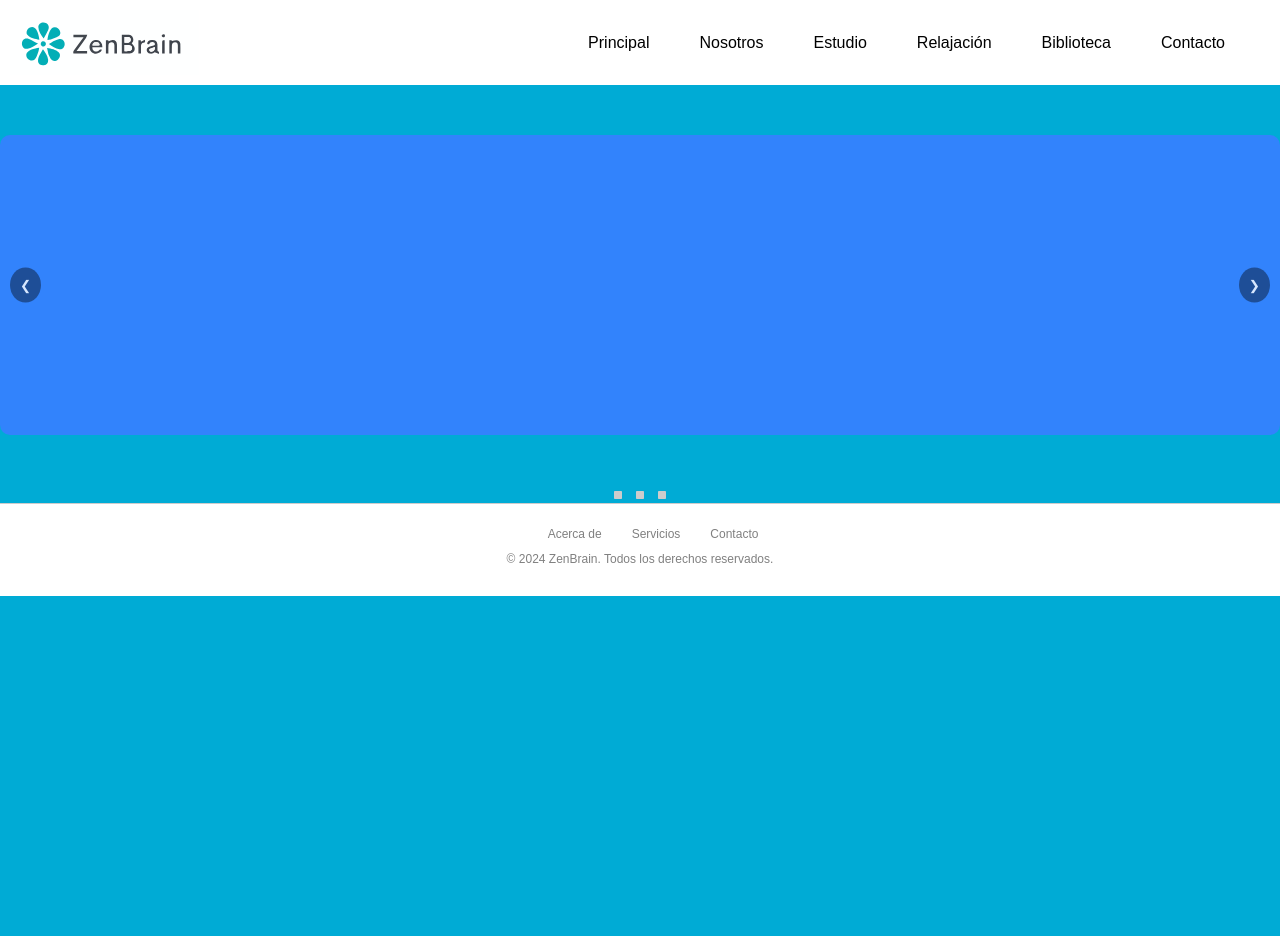
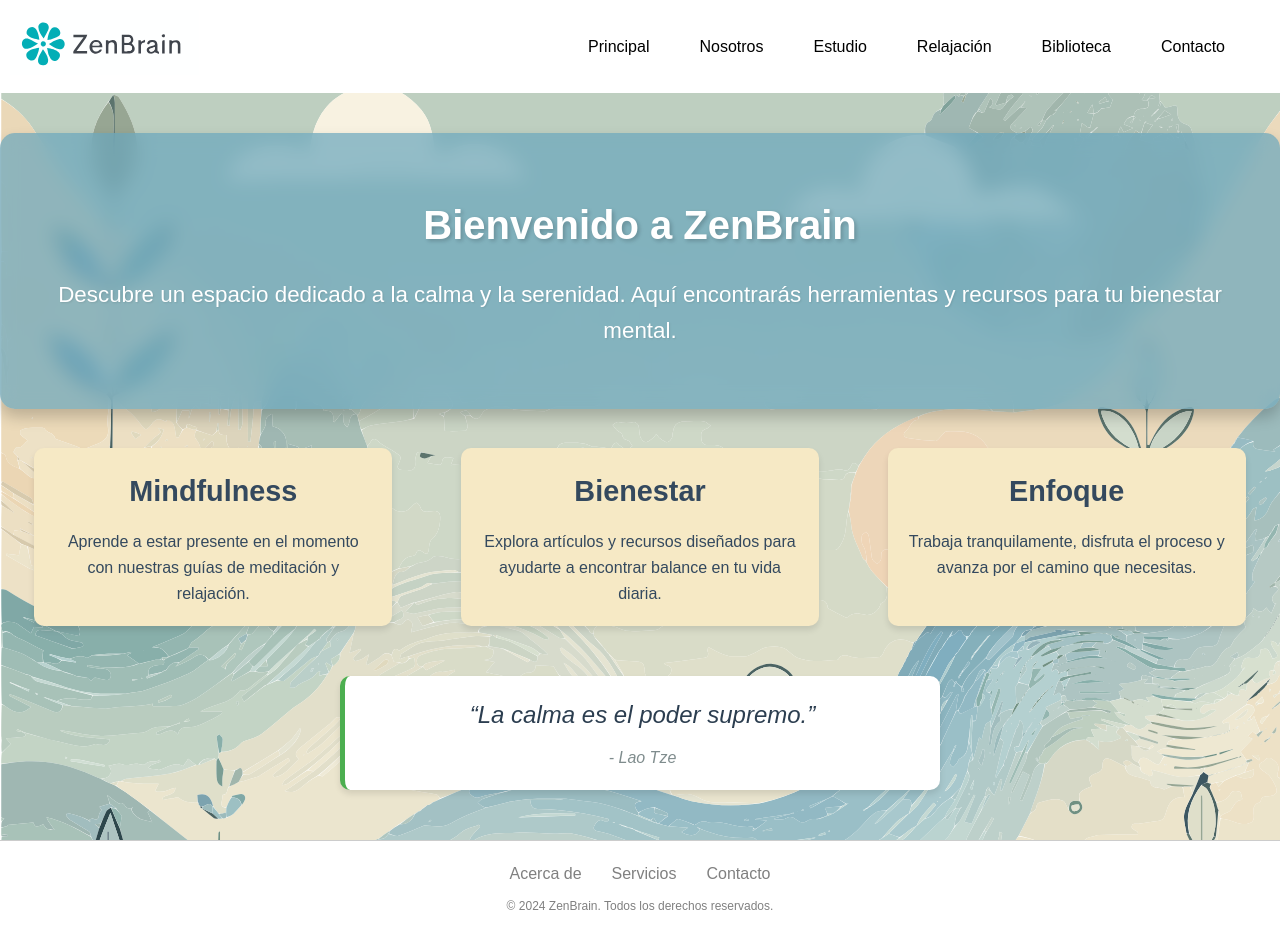
Before and after one commit to CommonAleXD/ZENBRAIN, a PHP site: page / in a window 1280 px wide. Before the commit the page ends 596 px from the top, so only its background shows below. Run offline with PHP 8.4, Linux system fonts and the light colour scheme.

Commit message:
Homepage y algunas cosillas mas

```diff
--- a/index.html
+++ b/index.html
@@ -1,19 +1,18 @@
 <!DOCTYPE html>
 <html lang="en">
 <head>
-<link rel="icon" href="images/iso.svg" type="image/svg">
-<title>ZENBRAIN</title>
-<meta charset="utf-8">
-<meta name="viewport" content="width=device-width, initial-scale=1">
-<link rel="stylesheet" href="styleIndex.css">
+    <link rel="icon" href="images/iso.svg" type="image/svg">
+    <title>ZENBRAIN</title>
+    <meta charset="utf-8">
+    <meta name="viewport" content="width=device-width, initial-scale=1">
+    <link rel="stylesheet" href="styleIndex.css">
 </head>
 
 <body>
-
     <!------------ Header ------------>
     <header>
         <div class="logo">
-            <img src="images/logoletras.svg" alt ="ZENBRAIN Logo">
+            <img src="images/logoletras.svg" alt="ZENBRAIN Logo">
         </div>
         <nav>
             <ul>
@@ -29,22 +28,31 @@
 
     <!------------ Main Section ------------>
     <main>
-        <div class="carrusel">
-            <div class="slides">
-                <div class="slide">Slide 1</div>
-                <div class="slide">Slide 2</div>
-                <div class="slide">Slide 3</div>
+        <section class="welcome-section">
+            <h1>Bienvenido a ZenBrain</h1>
+            <p>Descubre un espacio dedicado a la calma y la serenidad. Aquí encontrarás herramientas y recursos para tu bienestar mental.</p>
+        </section>
+
+        <section class="info-section">
+            <div class="info-card">
+                <h2>Mindfulness</h2>
+                <p>Aprende a estar presente en el momento con nuestras guías de meditación y relajación.</p>
             </div>
+            <div class="info-card">
+                <h2>Bienestar</h2>
+                <p>Explora artículos y recursos diseñados para ayudarte a encontrar balance en tu vida diaria.</p>
+            </div>
+            <div class="info-card">
+                <h2>Enfoque</h2>
+                <p>Trabaja tranquilamente, disfruta el proceso y avanza por el camino que necesitas.</p>
+            </div>
+        </section>
 
-            <button class="prev" onclick="moveSlide(-1)">&#10094;</button>
-            <button class="sig" onclick="moveSlide(1)">&#10095;</button>
-        </div>
-
-        <div class="dots">
-            <span class="dot" onclick="currentSlide(1)"></span>
-            <span class="dot" onclick="currentSlide(2)"></span>
-            <span class="dot" onclick="currentSlide(3)"></span>
-        </div>
+        <section class="quote-section">
+            <blockquote>
+                “La calma es el poder supremo.” <br><span>- Lao Tze</span>
+            </blockquote>
+        </section>
     </main>
 
     <!------------ Footer ------------>
@@ -59,6 +67,8 @@
         </div>
     </footer>
 
+    <!------------Agregar el archivo JavaScript  ------------>
+    <script src="scriptIndex.js"></script>
+
 </body>
-
 </html>
--- /dev/null
+++ b/scriptIndex.js
@@ -0,0 +1,19 @@
+// Seleccionamos la sección
+const welcomeSection = document.querySelector('.welcome-section');
+
+// Función para manejar el scroll
+function handleScroll() {
+    const scrollPosition = window.scrollY; // Posición de desplazamiento vertical
+    const sectionTop = welcomeSection.offsetTop; // Distancia de la sección desde la parte superior
+    const sectionHeight = welcomeSection.offsetHeight; // Altura de la sección
+
+    // Verificamos si la sección ya ha sido desplazada fuera de la vista
+    if (scrollPosition > sectionTop + sectionHeight / 3) {
+        welcomeSection.classList.add('shrink');
+    } else {
+        welcomeSection.classList.remove('shrink');
+    }
+}
+
+// Agregamos el evento de scroll
+window.addEventListener('scroll', handleScroll);
--- a/styleIndex.css
+++ b/styleIndex.css
@@ -1,4 +1,4 @@
-/* FORMATO BASE HASTA LÍNEA 47 */
+/* Base styles */
 * {
     margin: 0;
     padding: 0;
@@ -6,12 +6,14 @@
 }
 
 body {
-    font-family: Arial, sans-serif;
-    background-color: #00ABD5;
+    font-family: 'Poppins', sans-serif;
+    background: url('images/fondo.svg') no-repeat center center fixed;
+    background-size: cover;
+    color: #34495e;
+    line-height: 1.6;
 }
 
-/* -------- HEADER Y BOTONES -------- */
-
+/* Header styles */
 header {
     display: flex;
     justify-content: space-between;
@@ -22,14 +24,8 @@ header {
     width: 100%;
 }
 
-.logo {
-    display: flex;
-    align-items: center;
-}
-
 .logo img {
     height: 65px;
-    margin-right: 5px;
 }
 
 nav ul {
@@ -49,128 +45,171 @@ nav ul li a {
     font-size: 16px;
 }
 
-nav ul li a:hover{
+nav ul li a:hover {
     color: #4CAF50;
     text-decoration: underline;
 }
 
-/* ------- CARRUSEL PRIMERA SECCIÓN  ------- */
-
-.carrusel {
-    width: 100%;
-    max-width: flex;
-    margin: 50px auto;
-    position: relative;
-    overflow: hidden;
-    border-radius: 10px;
+/* Welcome Section */
+.welcome-section {
+    text-align: center;
+    padding: 60px 30px;
+    background: rgba(104, 166, 189, 0.7); /* Fondo semitransparente */
+    color: #ffffff;
+    border-radius: 15px;
+    margin: 40px auto;
+    max-width: 1400px; /* Ajustar para que se centre mejor */
+    box-shadow: 0 8px 15px rgba(0, 0, 0, 0.2); /* Sombra suave */
+    animation: fadeIn 1.5s ease-in-out;
+    backdrop-filter: blur(10px); /* Efecto de desenfoque */
+    transition: all 0.4s ease; /* Transiciones suaves */
+    will-change: transform, opacity;
 }
 
-.slides {
-    display: flex;
-    transition: transform 0.5s ease-in-out;
-    width: 300%;
+/* Efecto de desaparición */
+.shrink {
+    opacity: 0;
+    transform: scale(0.5); /* Hace que la sección se reduzca en tamaño */
 }
 
-.slide {
-    width: 100%;
-    flex-shrink: 0;
-    height: 300px;
-    display: flex;
-    justify-content: center;
-    align-items: center;
-    font-size: 2rem;
-    color: white;
-    background-color:  #3283FC;
+.welcome-section h1 {
+    font-size: 2.5rem;
+    margin-bottom: 20px;
+    font-weight: bold;
+    text-shadow: 2px 2px 4px rgba(0, 0, 0, 0.2); /* Sombra ligera */
 }
 
-/* Botones de navegación en carrusel */
-.prev, .sig {
-    position: absolute;
-    top: 50%;
-    transform: translateY(-50%);
-    background-color: rgba(0, 0, 0, 0.5);
-    color: white;
-    border: none;
-    padding: 10px;
-    cursor: pointer;
-    border-radius: 50%;
-    opacity: 80%;
+.welcome-section p {
+    font-size: 1.4rem;
+    line-height: 1.6;
+    margin-top: 10px;
+    text-shadow: 1px 1px 2px rgba(0, 0, 0, 0.1);
 }
 
-.prev {
-    left: 10px;
+/* Animación para el fade-in */
+@keyframes fadeIn {
+    0% {
+        opacity: 0;
+        transform: translateY(20px);
+    }
+    100% {
+        opacity: 1;
+        transform: translateY(0);
+    }
+}
+/* Info cards section */
+.info-section {
+    display: flex;
+    justify-content: space-around;
+    flex-wrap: wrap;
+    margin: 40px auto;
+    gap: 20px;
+    padding: 0 10px;
 }
 
-.sig {
-    right: 10px;
+.info-card {
+    flex: 1 1 calc(30% - 20px);
+    max-width: calc(30% - 20px);
+    background: #f6e9c5;
+    padding: 20px;
+    border-radius: 10px;
+    box-shadow: 0 4px 6px rgba(0, 0, 0, 0.1);
+    text-align: center;
+    animation: slideUp 1s ease-in-out;
+    transition: transform 0.3s ease;
 }
 
-/* Puntos que indican la slide en la que está */
-.dots {
-    text-align: center;
-    margin-top: 5px;
+.info-card:hover {
+    transform: scale(1.05);
 }
 
-.dot {
-    display: inline-block;
-    width: 8px;
-    height: 8px;
-    background-color: #ccc;
-    border-radius: 10%;
-    margin: 0 5px;
-    cursor: pointer;
+.info-card h2 {
+    font-size: 1.8rem;
+    margin-bottom: 15px;
 }
 
-.dot.active {
-    background-color: #3283FC;
+.info-card p {
+    font-size: 1rem;
 }
 
-
-/* ------- FOOTER -------- */
-footer {
-  background-color: white; /* Fondo blanco */
-  padding: 20px;
-  border-top: 1px solid #ccc; /* Línea separadora opcional */
-  bottom: 0;
+/* Quote section */
+.quote-section {
+    text-align: center;
+    margin: 50px auto;
+    font-style: italic;
+    font-size: 1.5rem;
+    color: #2c3e50;
+    animation: fadeIn 2s ease-in-out;
 }
 
-.footer-content {
-  max-width: fit-content;
+.quote-section blockquote {
     margin: 0 auto;
-  text-align: right; /* Alinear contenido a la derecha */
+    padding: 20px;
+    border-left: 5px solid #4CAF50;
+    background: #ffffff;
+    border-radius: 10px;
+    max-width: 600px;
+    box-shadow: 0 4px 6px rgba(0, 0, 0, 0.1);
 }
 
-.footer-content p {
-  margin: 10px 0;
-  font-size: 12px; /* Tamaño de letra reducido */
-  color: gray; /* Color gris para el texto */
-  text-align: center; /* Centro del texto */
+.quote-section span {
+    display: block;
+    margin-top: 10px;
+    font-size: 1rem;
+    color: #7f8c8d;
+}
+
+/* Animations */
+@keyframes fadeIn {
+    from {
+        opacity: 0;
+    }
+    to {
+        opacity: 1;
+    }
+}
+
+@keyframes slideUp {
+    from {
+        transform: translateY(20px);
+        opacity: 0;
+    }
+    to {
+        transform: translateY(0);
+        opacity: 1;
+    }
+}
+
+/* Footer styles */
+footer {
+    background-color: white;
+    padding: 20px;
+    border-top: 1px solid #ccc;
+    text-align: center;
 }
 
 .footer-content ul {
     list-style-type: none;
+    display: flex;
+    justify-content: center;
     padding: 0;
-  margin: 0; /* Eliminar márgenes del ul */
-  display: flex; /* Usar flexbox para alinear los elementos */
-  justify-content: flex-end; /* Alinear a la derecha */
 }
 
 .footer-content li {
-  margin: 0 15px; /* Espaciado horizontal entre elementos */
+    margin: 0 15px;
 }
 
 .footer-content a {
     text-decoration: none;
-  color: gray; /* Color gris para los enlaces */
-  font-size: 12px; /* Tamaño de letra reducido */
+    color: gray;
 }
 
 .footer-content a:hover {
-  color: rgb(0, 166, 255); /* Cambia a azul al pasar el mouse */
+    color: #4CAF50;
 }
 
-/* Cambiar color de texto seleccionable a azul */
-.footer-content ::selection {
-  background-color: lightblue; /* Color de fondo al seleccionar */
-  color: rgb(0, 170, 255); /* Color del texto seleccionado */
+.footer-content p {
+    margin-top: 10px;
+    font-size: 12px;
+    color: gray;
 }
```
Also changed, not shown: biblioteca.html (+9 -8 lines), contacto.html (+6 -4 lines), styleBib.css (+37 -2 lines), images/fondo.svg (added). Lines whose indentation alone changed are shown as unchanged.
